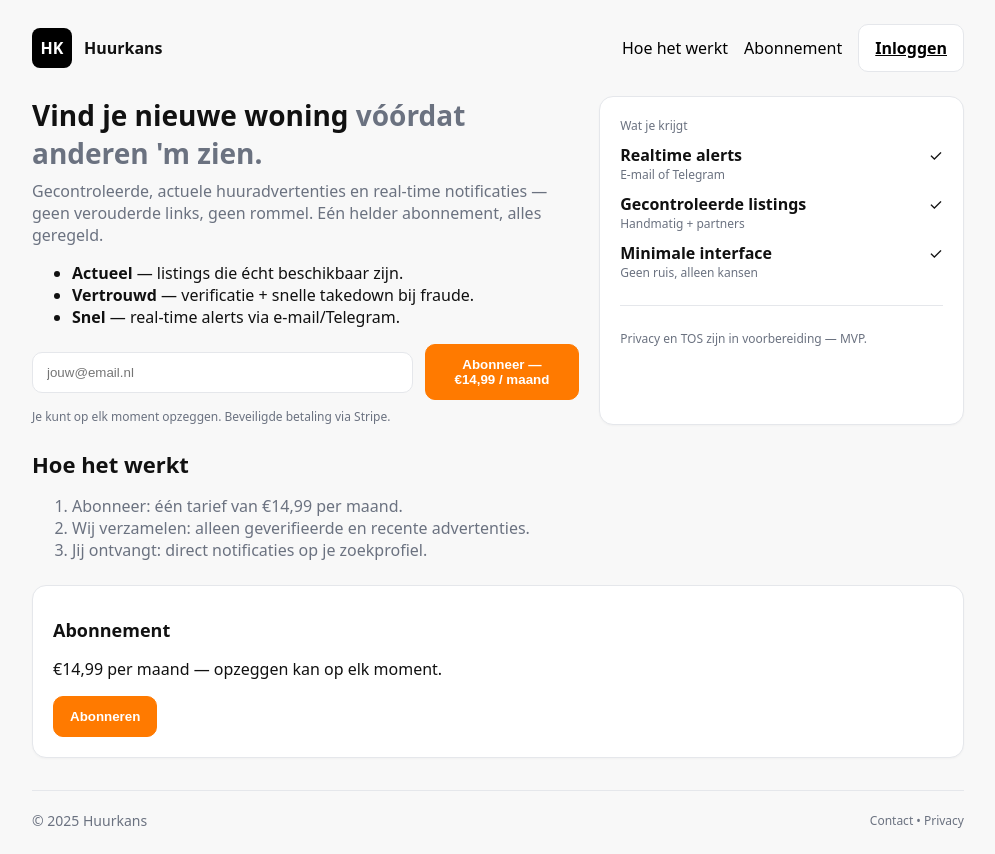
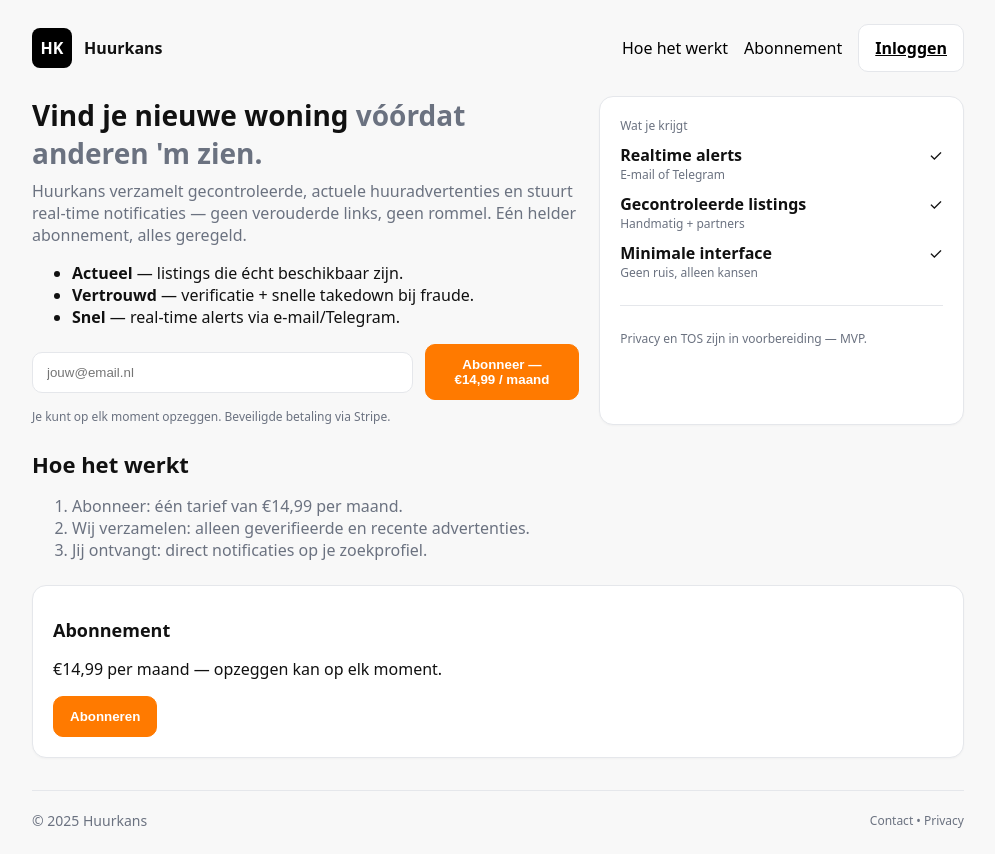
Before and after one commit to stijnvandrunen98/huurkans, a Next.js app: page / in a window 1280 px wide. Shown: the whole page, without its empty margins (142-1137 px from the left). Built offline with nearby package versions, Linux system fonts and the light colour scheme; no server answers.

Commit message:
Update index.js

```diff
--- a/pages/index.js
+++ b/pages/index.js
@@ -49,7 +49,9 @@ export default function Home() {
       <div className="grid grid-2" style={{marginTop: 24}}>
         <section>
           <h1>Vind je nieuwe woning <span className="muted">vóórdat anderen 'm zien.</span></h1>
-          <p className="muted" style={{marginTop: 8}}>Gecontroleerde, actuele huuradvertenties en real‑time notificaties — geen verouderde links, geen rommel. Eén helder abonnement, alles geregeld.</p>
+          <p className="muted" style={{marginTop: 8}}>
+            Huurkans verzamelt gecontroleerde, actuele huuradvertenties en stuurt real-time notificaties — geen verouderde links, geen rommel. Eén helder abonnement, alles geregeld.
+          </p>
 
           <ul style={{marginTop: 16}}>
             <li><strong>Actueel</strong> — listings die écht beschikbaar zijn.</li>
@@ -71,7 +73,9 @@ export default function Home() {
                 {loading ? 'Even geduld…' : `Abonneer — ${price}`}
               </button>
             </div>
-            <div className="small muted" style={{marginTop: 8}}>Je kunt op elk moment opzeggen. Beveiligde betaling via Stripe.</div>
+            <div className="small muted" style={{marginTop: 8}}>
+              Je kunt op elk moment opzeggen. Beveiligde betaling via Stripe.
+            </div>
           </form>
 
           {session ? (
```
